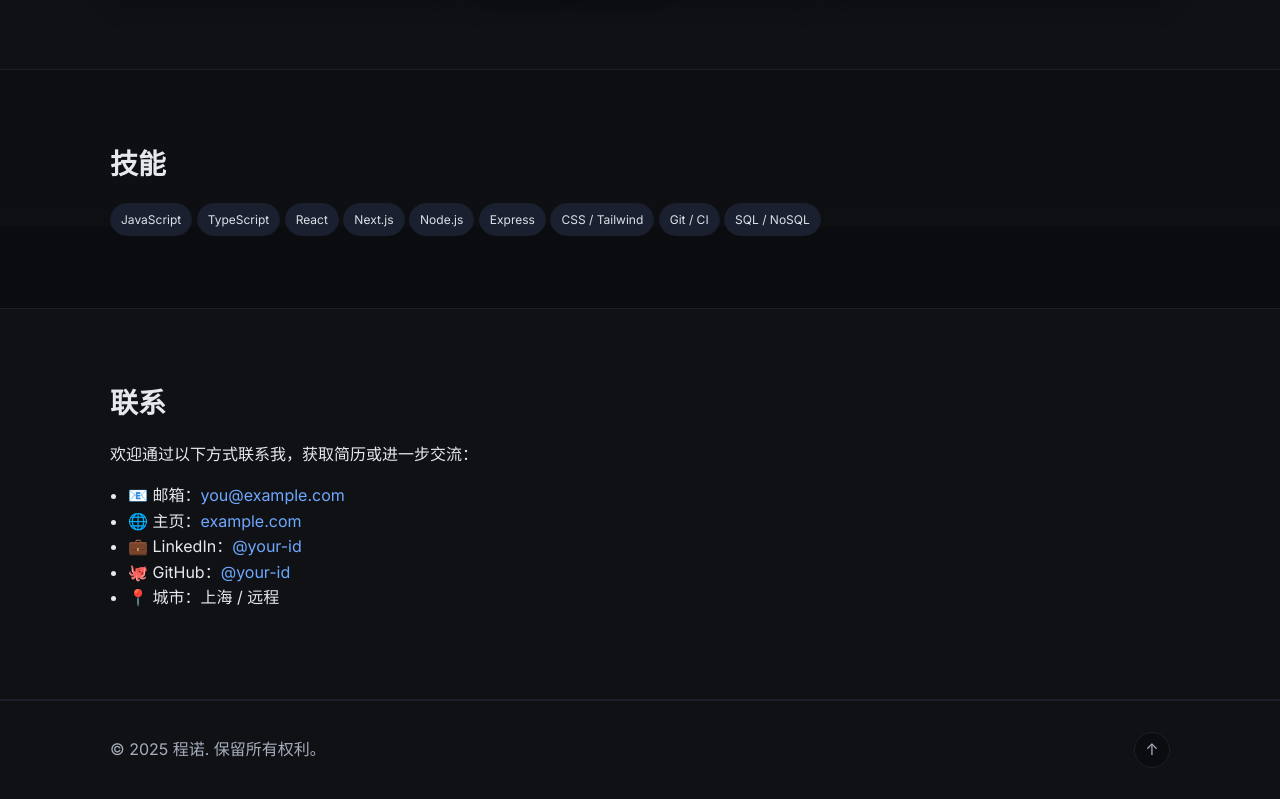
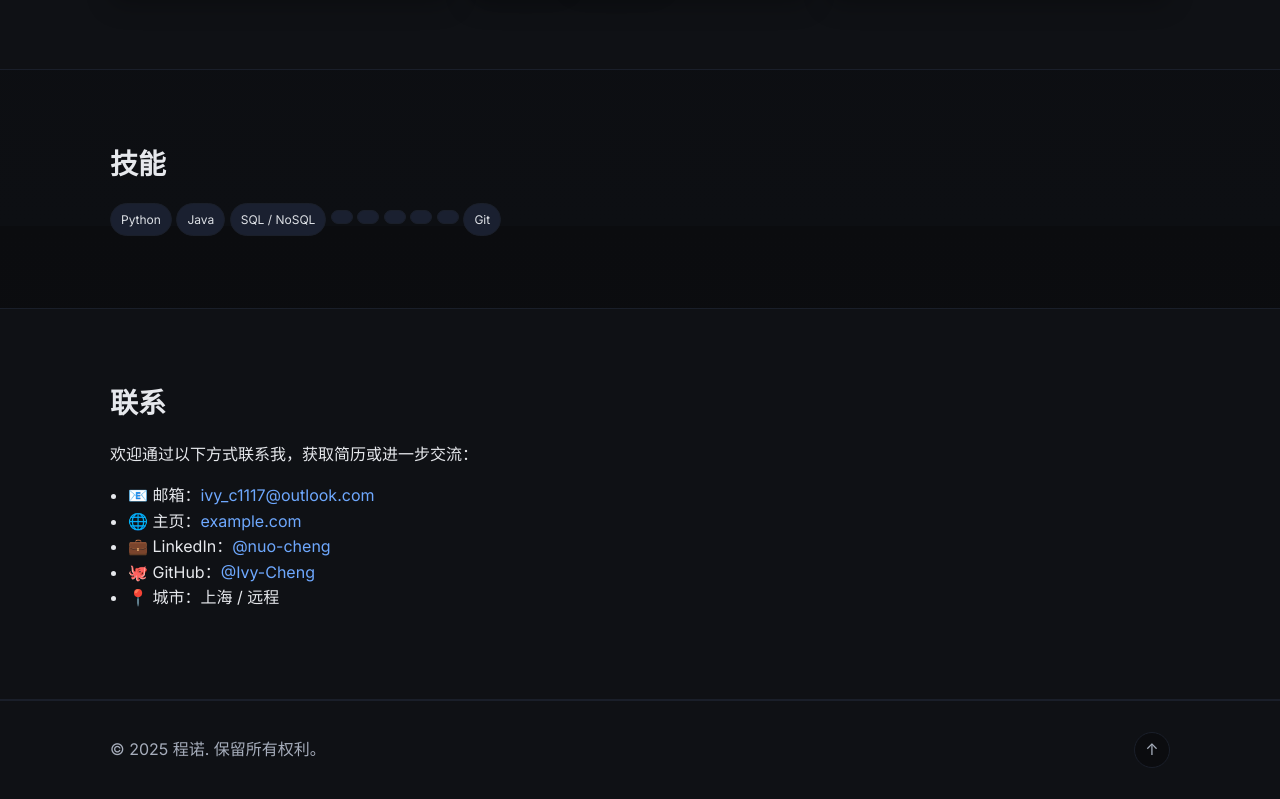
Before and after one commit to Ivy-Cheng/Personal-website, a plain HTML site: page index.html in a window 1280 px wide. Shown: the part 1374-2173 px from the top of the page. Drawn offline with Linux system fonts and the light colour scheme.

Commit message:
impute more details

```diff
--- a/index.html
+++ b/index.html
@@ -78,15 +78,16 @@
         <div class="container">
           <h2>技能</h2>
           <div class="chips">
-            <span class="chip">JavaScript</span>
-            <span class="chip">TypeScript</span>
-            <span class="chip">React</span>
-            <span class="chip">Next.js</span>
-            <span class="chip">Node.js</span>
-            <span class="chip">Express</span>
-            <span class="chip">CSS / Tailwind</span>
-            <span class="chip">Git / CI</span>
+            <span class="chip">Python</span>
+            <span class="chip">Java</span>
             <span class="chip">SQL / NoSQL</span>
+            <span class="chip"></span>
+            <span class="chip"></span>
+            <span class="chip"></span>
+            <span class="chip"></span>
+            <span class="chip"></span>
+            <span class="chip">Git</span>
+
           </div>
         </div>
       </section>
@@ -96,10 +97,10 @@
           <h2>联系</h2>
           <p>欢迎通过以下方式联系我，获取简历或进一步交流：</p>
           <ul class="contact-list">
-            <li>📧 邮箱：<a href="mailto:you@example.com">you@example.com</a></li>
+            <li>📧 邮箱：<a href="ivy_c1117@outlook.com">ivy_c1117@outlook.com</a></li>
             <li>🌐 主页：<a href="https://example.com" target="_blank" rel="noopener">example.com</a></li>
-            <li>💼 LinkedIn：<a href="https://linkedin.com/in/your-id" target="_blank" rel="noopener">@your-id</a></li>
-            <li>🐙 GitHub：<a href="https://github.com/your-id" target="_blank" rel="noopener">@your-id</a></li>
+            <li>💼 LinkedIn：<a href="https://linkedin.com/in/nuo-cheng" target="_blank" rel="noopener">@nuo-cheng</a></li>
+            <li>🐙 GitHub：<a href="https://github.com/Ivy-Cheng" target="_blank" rel="noopener">@Ivy-Cheng</a></li>
             <li>📍 城市：上海 / 远程</li>
           </ul>
         </div>
--- a/script.js
+++ b/script.js
@@ -10,7 +10,7 @@
       metaDescription: '程诺的个人主页与项目作品集，包含项目经验、技能与联系方式。',
       name: '程诺',
       nav: { about: '关于我', projects: '项目', skills: '技能', contact: '联系' },
-      hero: { eyebrow: '你好，我是', subtitle: '全栈开发 / 前端工程师 / 你的定位', resume: '下载简历', contact: '联系我' },
+      hero: { eyebrow: '你好，我是', subtitle: '数据科学家 / 机器学习工程师 / 人工智能工程师', resume: '下载简历', contact: '联系我' },
       about: {
         title: '关于我',
         p: '一到两段简介：你的专业背景、擅长领域、核心优势与职业目标。可提及技术栈、做过的代表性工作与影响力。',
@@ -63,7 +63,7 @@
       metaDescription: 'Personal portfolio of Your Name: projects, experience, skills and contact.',
       name: 'Nuo Cheng',
       nav: { about: 'About', projects: 'Projects', skills: 'Skills', contact: 'Contact' },
-      hero: { eyebrow: 'Hi, I am', subtitle: 'Full‑stack / Frontend Engineer / Your Positioning', resume: 'Download CV', contact: 'Contact Me' },
+      hero: { eyebrow: 'Hi, I am', subtitle: 'Data Scientist  / Machine Learning Engineer / AI Engineer / Quantitative Researcher', resume: 'Download CV', contact: 'Contact Me' },
       about: {
         title: 'About',
         p: 'One to two paragraphs: background, strengths, core advantages and career goals. Mention tech stack, representative work and impact.',
```
